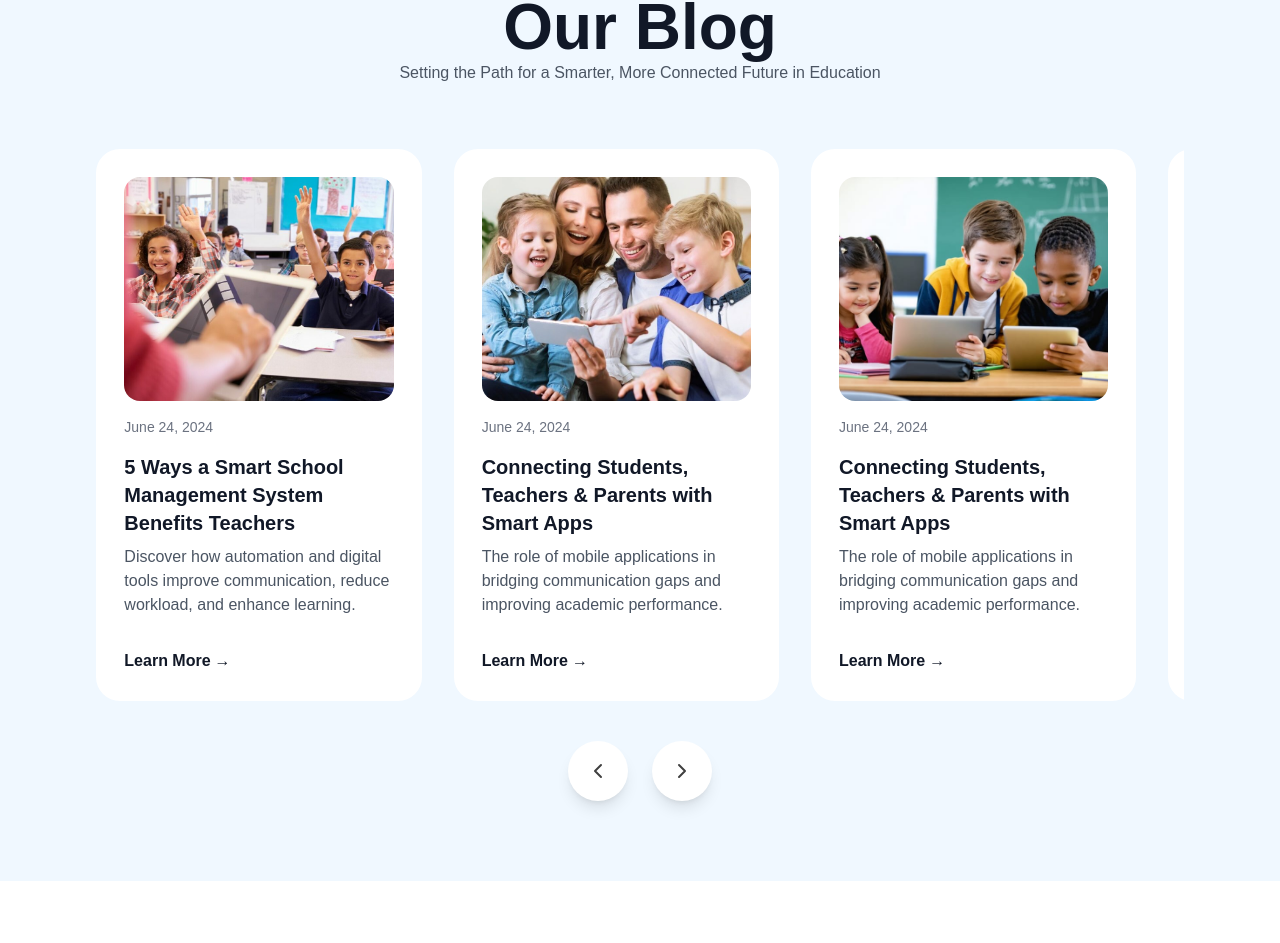
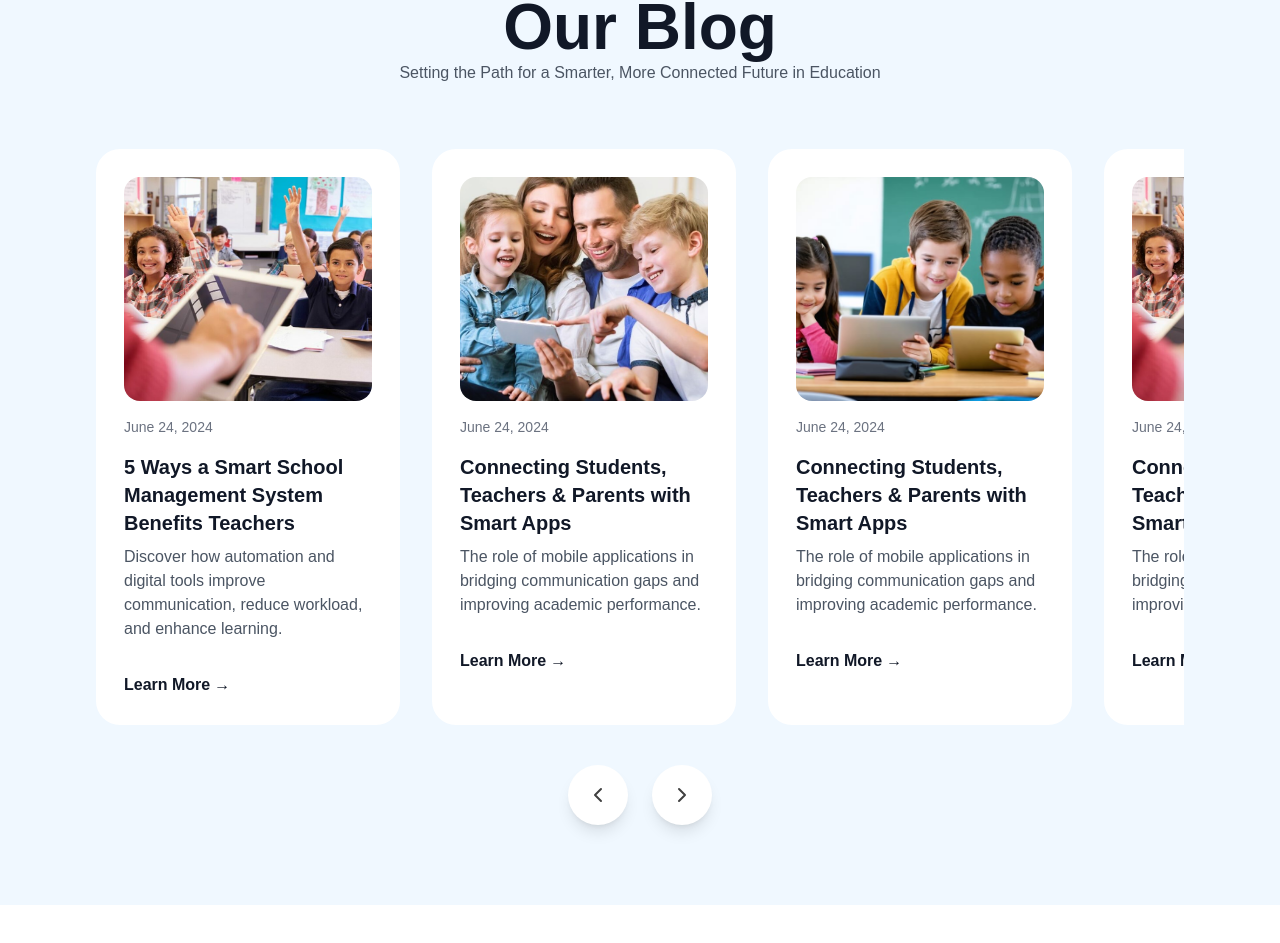
Before and after one commit to md-nafis-sadik/smart-pathshala, a Next.js app: page / in a window 1280 px wide. Shown: the part 7472-8415 px from the top of the page. Built offline with nearby package versions, Linux system fonts and the light colour scheme; no server answers.

Commit message:
homepage

```diff
--- a/components/home/BlogSection.tsx
+++ b/components/home/BlogSection.tsx
@@ -72,7 +72,7 @@ const BlogSection = () => {
       </div>
 
       <div className="mt-16 overflow-hidden" ref={emblaRef}>
-        <div className="flex gap-8 pr-8 lg:pr-16">
+        <div className="flex gap-8 pr-8 lg:px-16">
           {blogData.map((blog) => (
             <div
               key={blog.id}
```
